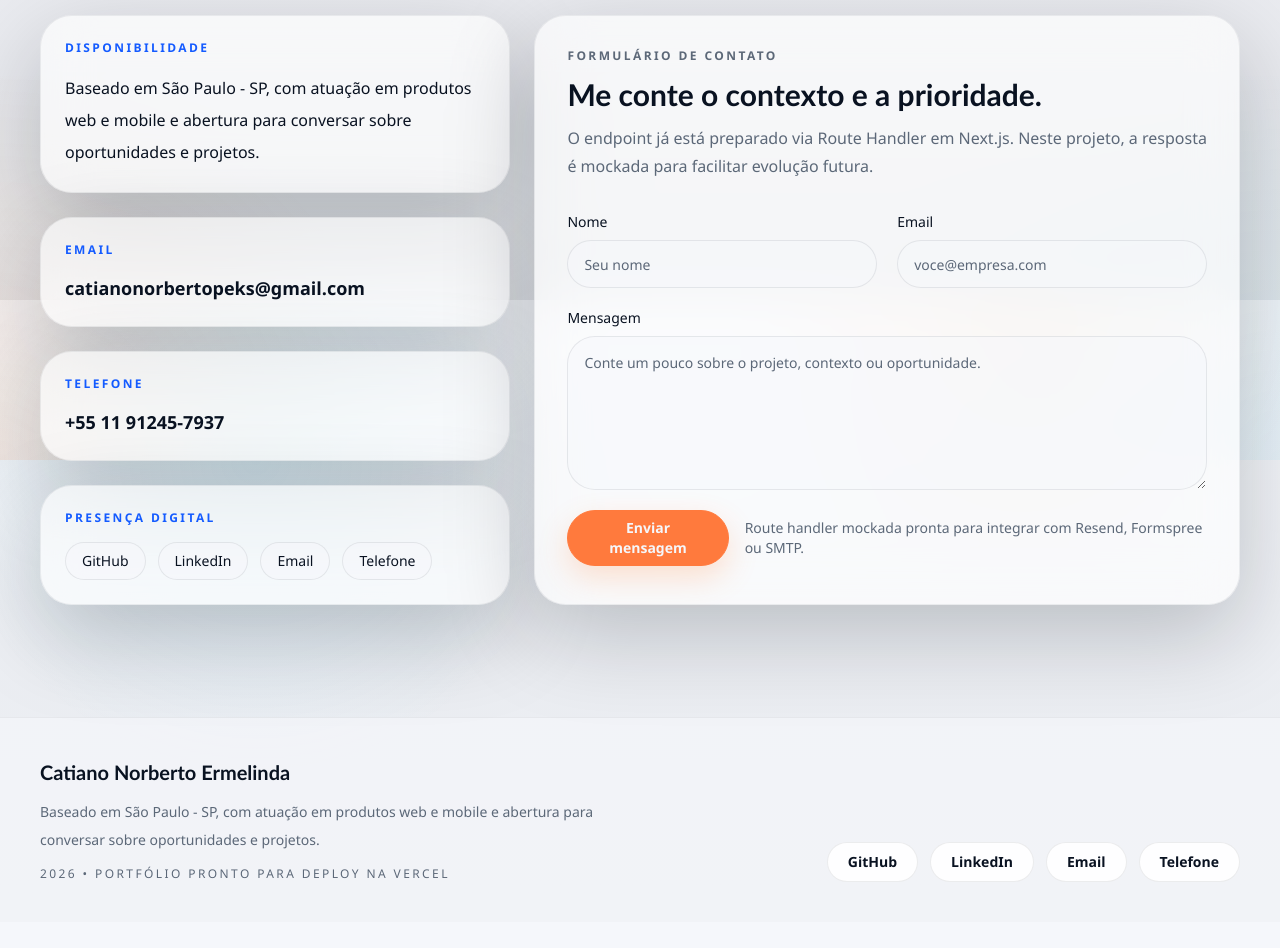
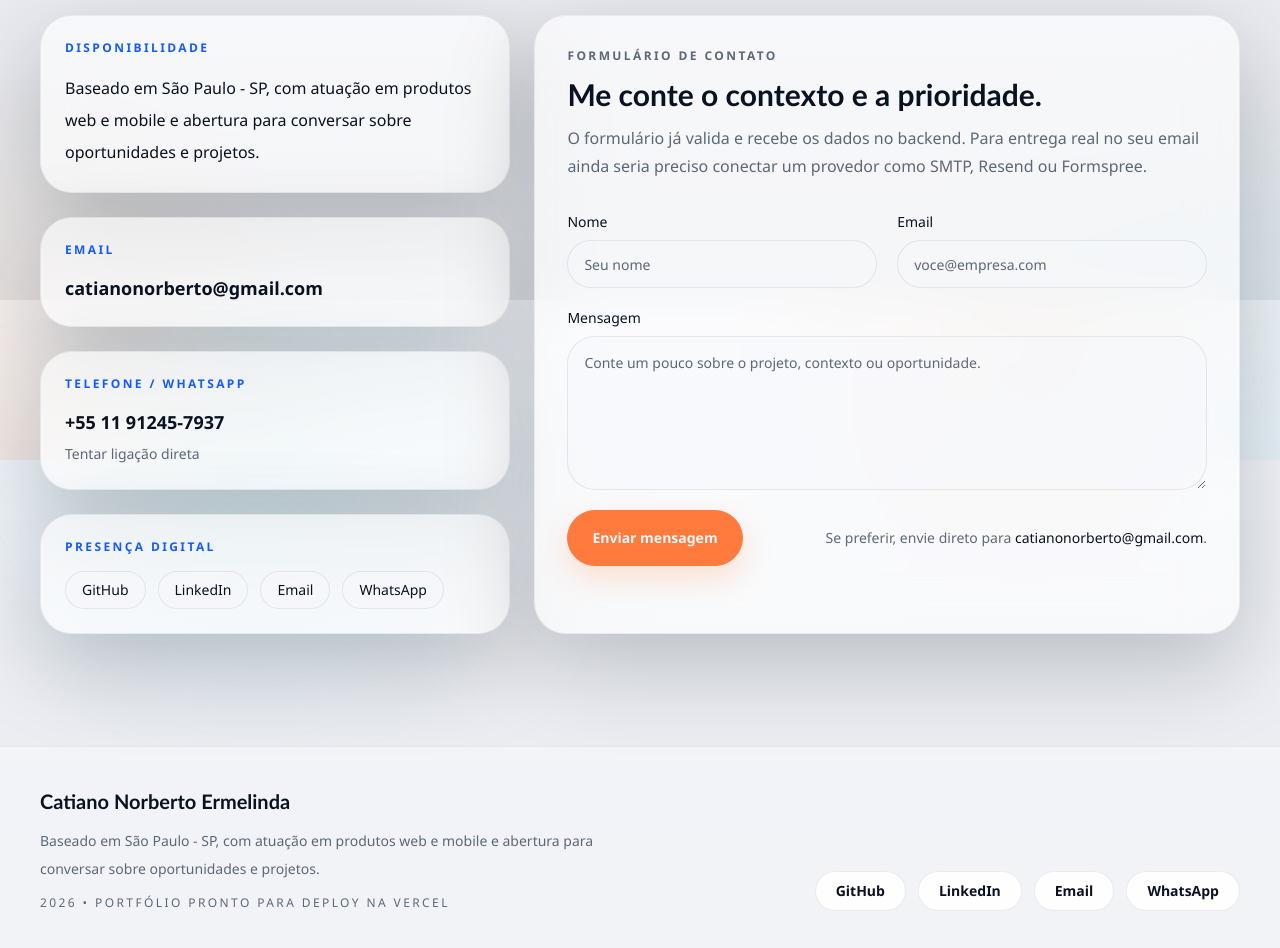
Before and after one commit to CatianoNorberto/PORTFOLIO, a Next.js app: page /contact in a window 1280 px wide. Shown: the part 500-1448 px from the top of the page. Before the commit the page ends 1422 px from the top, so only its background shows below. Built offline with nearby package versions, Linux system fonts and the light colour scheme.

Commit message:
fix: correct contact links and hydration warning handling

```diff
--- a/app/api/contact/route.ts
+++ b/app/api/contact/route.ts
@@ -42,7 +42,6 @@ export async function POST(request: Request) {
   });
 
   return NextResponse.json({
-    message:
-      "Mensagem recebida com sucesso. Este envio esta mockado e pronto para integrar com um provedor real.",
+    message: "Mensagem recebida com sucesso.",
   });
 }
--- a/app/contact/page.tsx
+++ b/app/contact/page.tsx
@@ -48,13 +48,21 @@ export default function ContactPage() {
 
           <Card className="p-6">
             <p className="text-xs font-semibold uppercase tracking-[0.2em] text-cyan">
-              Telefone
+              Telefone / WhatsApp
             </p>
             <a
-              href={`tel:${siteConfig.phone.replace(/[^+\d]/g, "")}`}
+              href={siteConfig.whatsappUrl}
+              target="_blank"
+              rel="noreferrer noopener"
               className="mt-4 block text-lg font-semibold text-foreground transition-colors duration-300 hover:text-accent"
             >
               {siteConfig.phone}
+            </a>
+            <a
+              href={`tel:+${siteConfig.phoneDigits}`}
+              className="mt-2 inline-flex text-sm text-muted-foreground transition-colors duration-300 hover:text-foreground"
+            >
+              Tentar ligação direta
             </a>
           </Card>
 
@@ -87,8 +95,9 @@ export default function ContactPage() {
               Me conte o contexto e a prioridade.
             </h2>
             <p className="text-sm leading-7 text-muted-foreground sm:text-base">
-              O endpoint já está preparado via Route Handler em Next.js. Neste projeto,
-              a resposta é mockada para facilitar evolução futura.
+              O formulário já valida e recebe os dados no backend. Para entrega real
+              no seu email ainda seria preciso conectar um provedor como SMTP, Resend
+              ou Formspree.
             </p>
           </div>
 
--- a/app/layout.tsx
+++ b/app/layout.tsx
@@ -42,7 +42,7 @@ export default function RootLayout({
       data-scroll-behavior="smooth"
       className="dark h-full antialiased"
     >
-      <body className="min-h-full">
+      <body suppressHydrationWarning className="min-h-full">
         <Script id="theme-init" strategy="beforeInteractive">
           {themeScript}
         </Script>
--- a/components/ContactForm.tsx
+++ b/components/ContactForm.tsx
@@ -3,6 +3,7 @@
 import type { ChangeEvent, FormEvent } from "react";
 import { useState } from "react";
 import type { ContactPayload } from "@/types/contact";
+import { siteConfig } from "@/lib/site";
 import { Button } from "@/components/ui/Button";
 
 const initialForm: ContactPayload = {
@@ -55,8 +56,7 @@ export function ContactForm() {
       setStatus({
         type: "success",
         message:
-          result.message ??
-          "Mensagem enviada com sucesso. Em producao, basta conectar a um provedor real.",
+          result.message ?? "Mensagem recebida com sucesso.",
       });
       setForm(initialForm);
     } catch (error) {
@@ -121,7 +121,14 @@ export function ContactForm() {
           {isSubmitting ? "Enviando..." : "Enviar mensagem"}
         </Button>
         <p className="text-sm text-muted-foreground">
-          Route handler mockada pronta para integrar com Resend, Formspree ou SMTP.
+          Se preferir, envie direto para{" "}
+          <a
+            href={`mailto:${siteConfig.email}`}
+            className="font-medium text-foreground transition-colors duration-300 hover:text-accent"
+          >
+            {siteConfig.email}
+          </a>
+          .
         </p>
       </div>
 
--- a/lib/site.ts
+++ b/lib/site.ts
@@ -3,8 +3,10 @@ export const siteConfig = {
   role: "Desenvolvedor Fullstack Pleno",
   location: "São Paulo - SP",
   url: "https://portfolio-profissional.vercel.app",
-  email: "catianonorbertopeks@gmail.com",
+  email: "catianonorberto@gmail.com",
   phone: "+55 11 91245-7937",
+  phoneDigits: "5511912457937",
+  whatsappUrl: "https://wa.me/5511912457937",
   headline:
     "Desenvolvedor Fullstack Pleno com mais de 5 anos de experiência no desenvolvimento de aplicações web e mobile, atuando do frontend ao backend.",
   description:
@@ -62,8 +64,8 @@ export const siteConfig = {
   socialLinks: [
     { label: "GitHub", href: "https://github.com/CatianoNorberto" },
     { label: "LinkedIn", href: "https://linkedin.com/in/catiano-norberto" },
-    { label: "Email", href: "mailto:catianonorbertopeks@gmail.com" },
-    { label: "Telefone", href: "tel:+5511912457937" },
+    { label: "Email", href: "mailto:catianonorberto@gmail.com" },
+    { label: "WhatsApp", href: "https://wa.me/5511912457937" },
   ],
 } as const;
 
```
